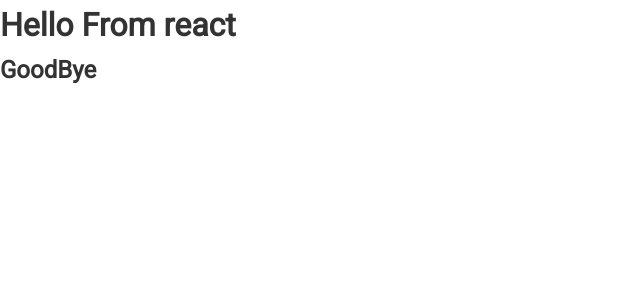
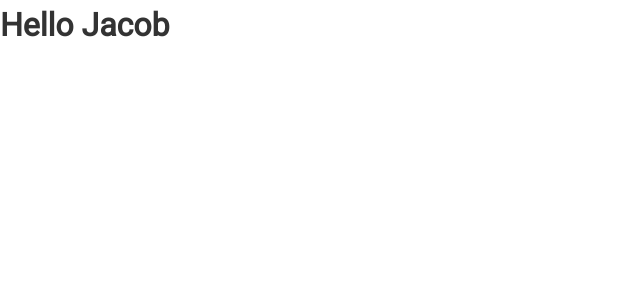
Before and after one commit to MicrosoftWord12/github-finder, a React (Create React App) app: page / in a window 1280 px wide. Shown: the top 300 px of the page, without its empty margins (0-640 px from the left). Built offline with nearby package versions, Linux system fonts and the light colour scheme.

Commit message:
Lecture Three End

```diff
--- a/src/App.js
+++ b/src/App.js
@@ -3,12 +3,11 @@ import React, { Component } from 'react';
 
 class App extends Component {
 	render() {
-		return (
-			<div className='App'>
-				<h1>Hello From react</h1>
-				<h2>GoodBye</h2>
-			</div>
-		);
+		const name = 'Jacob';
+		const loading = false;
+		const showName = true;
+
+		return <div className='App'>{loading ? <h4>loading</h4> : <h1>Hello {showName && name}</h1>}</div>;
 	}
 }
 
```
